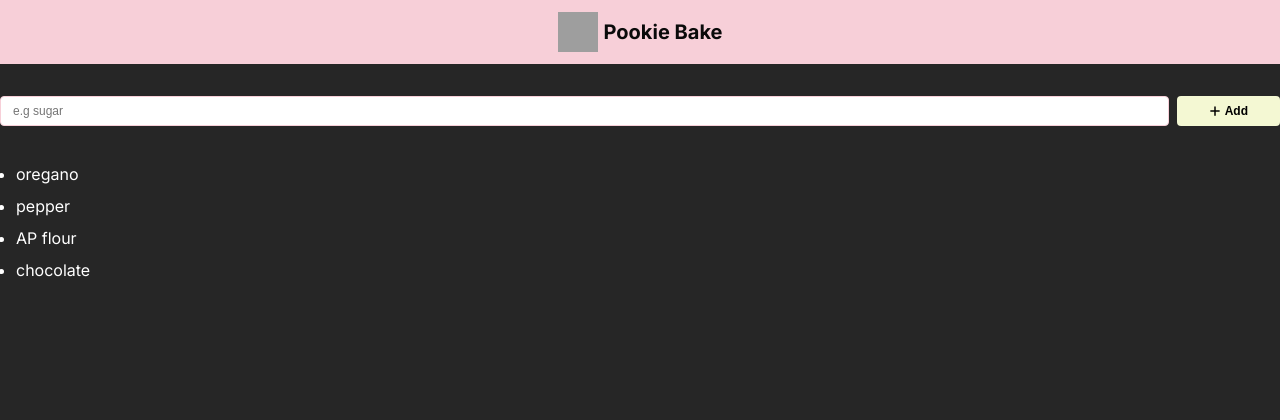
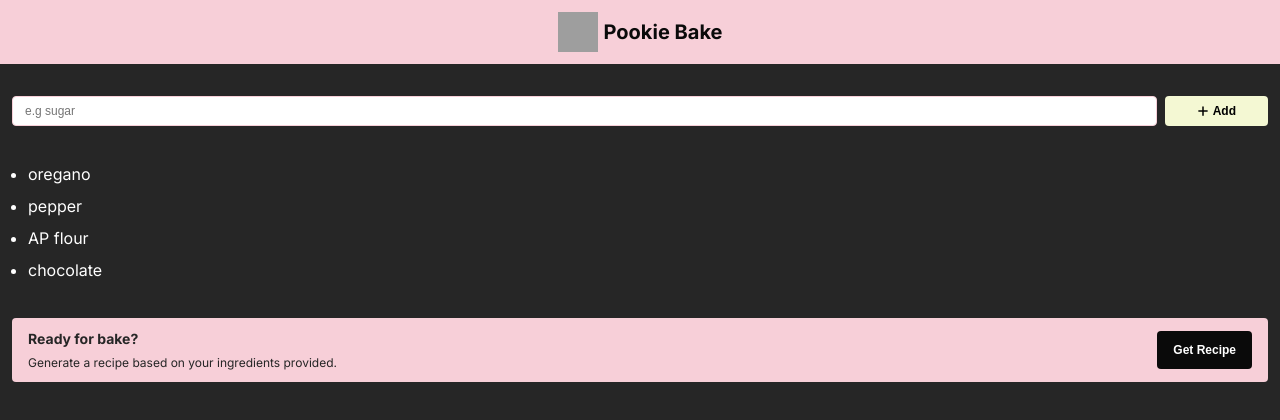
Before and after one commit to jgonzales-ibarrola/bake-recipe-app, a React (Vite) app: page / in a window 1280 px wide. Shown: the top 420 px of the page. Built offline with nearby package versions, Linux system fonts and the light colour scheme; grey boxes are pictures that could not be loaded.

Commit message:
feat: CTA Get Recipe Component

```diff
--- /dev/null
+++ b/src/components/GetRecipe.tsx
@@ -0,0 +1,16 @@
+import Button from "./Button"
+
+const GetRecipe = () => {
+  return (
+    <div className="get-recipe">
+      <div className="get-recipe--desc">
+        <h3>Ready for bake?</h3>
+        <p>Generate a recipe based on your ingredients provided.</p>
+      </div>
+
+      <Button type="button" className="get-recipe-cta">Get Recipe</Button>
+    </div>
+  )
+}
+
+export default GetRecipe
--- a/src/components/IngredientsList.tsx
+++ b/src/components/IngredientsList.tsx
@@ -1,15 +1,19 @@
+import GetRecipe from "./GetRecipe";
+
 const IngredientsList = ({ingredients} : {ingredients: string[]}) => {
 	const ingredientList = ingredients.map((ingredient, idx) => (
 		<li key={idx}>{ingredient}</li>
 	));
 
 	return (
-		<div>
+		<div className="ingredients-list">
 			{ingredients.length > 0 ? (
 				<ul>{ingredientList}</ul>
 			) : (
 				<h2>Add ingredients...</h2>
 			)}
+
+      <GetRecipe />
 		</div>
 	);
 };
--- a/src/index.css
+++ b/src/index.css
@@ -69,6 +69,10 @@ header {
   margin: 0 0 32px;
 }
 
+main {
+  padding: 0 12px;
+}
+
 .nav {
   display: flex;
   justify-content: center;
@@ -112,3 +116,29 @@ header {
   justify-content: space-between;
   margin-bottom: 32px;
 }
+
+.ingredients-list {
+  display: grid;
+  gap: 32px;
+}
+
+.get-recipe {
+  display: flex;
+  justify-content: space-between;
+  align-items: center;
+  background-color: var(--pink);
+  border-radius: 4px;
+  padding: 12px 16px;
+  color: var(--neutral-800);
+}
+
+.get-recipe--desc {
+  display: grid;
+  gap: 8px;
+}
+
+.get-recipe-cta {
+  background-color: var(--neutral-950);
+  color: white;
+  padding: 12px 16px;
+}
```
